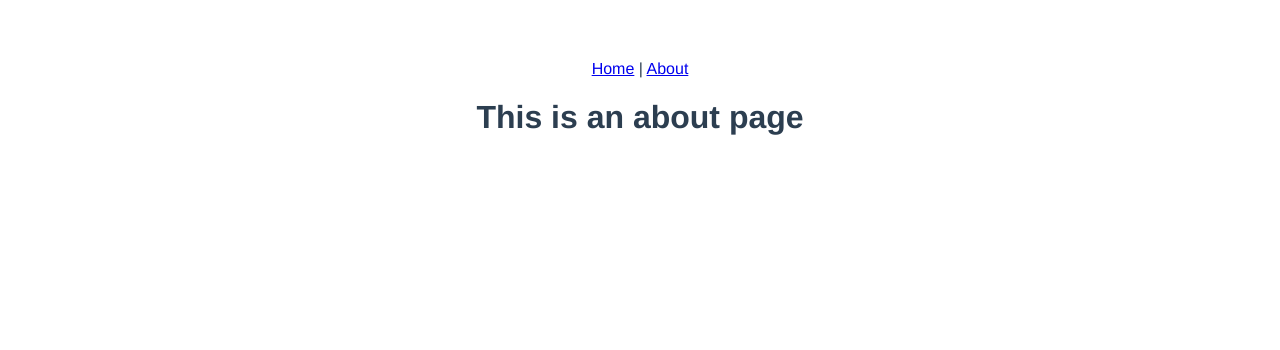
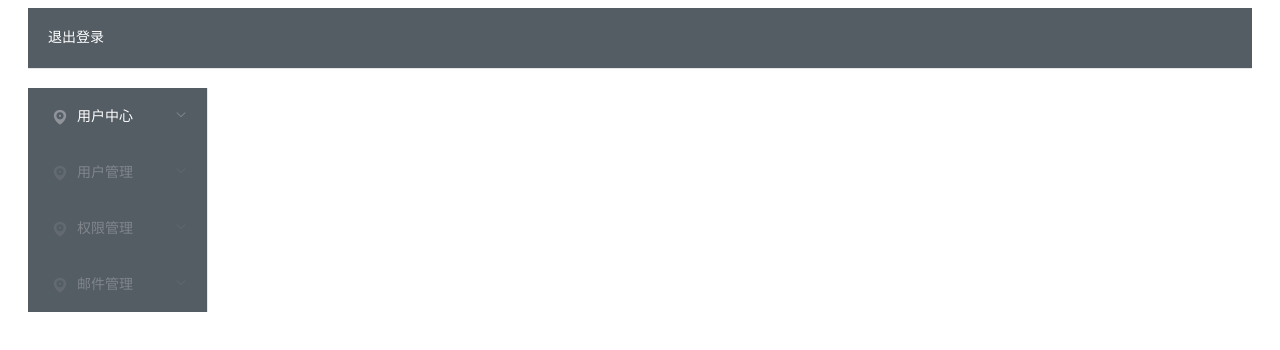
Before and after one commit to originaldreams/poker_admin_front, a Vue app: page /userCenter/information#/about in a window 1280 px wide. Shown: the top 350 px of the page. Built offline with nearby package versions, Linux system fonts and the light colour scheme.

Commit message:
add userCenter router

```diff
--- a/src/App.vue
+++ b/src/App.vue
@@ -1,20 +1,117 @@
 <template>
   <div id="app">
-    <div id="nav">
-      <router-link to="/">Home</router-link> |
-      <router-link to="/about">About</router-link>
-    </div>
-    <router-view/>
+    <el-container>
+      <el-header>
+
+        <el-menu
+          class="el-menu-demo"
+          mode="horizontal"
+          background-color="#545c64"
+          text-color="#fff"
+          active-text-color="#ffd04b">
+
+          <el-menu-item index="2">退出登录</el-menu-item>
+        </el-menu>
+
+
+      </el-header>
+      <el-container id="leftContainer">
+        <el-aside width="180px">
+
+            <el-menu
+              default-active="2"
+              class="el-menu-vertical-demo"
+
+              background-color="#545c64"
+              text-color="#fff"
+              active-text-color="#ffd04b">
+
+              <el-submenu index="1">
+                <template slot="title">
+                  <i class="el-icon-location"></i>
+                  <span>用户中心</span>
+                </template>
+                <el-menu-item-group>
+                  <template slot="title"></template>
+                  <el-menu-item index="1-1">用户信息</el-menu-item>
+                  <el-menu-item index="1-2">重置密码</el-menu-item>
+                </el-menu-item-group>
+
+              </el-submenu>
+
+              <el-submenu index="1" disabled>
+                <template slot="title">
+                  <i class="el-icon-location"></i>
+                  <span>用户管理</span>
+                </template>
+                <el-menu-item-group>
+                  <template slot="title"></template>
+                  <el-menu-item index="1-1">查询用户</el-menu-item>
+                  <el-menu-item index="1-2">查询用户登录记录</el-menu-item>
+                </el-menu-item-group>
+              </el-submenu>
+
+              <el-submenu index="1" disabled>
+                <template slot="title">
+                  <i class="el-icon-location"></i>
+                  <span>权限管理</span>
+                </template>
+                <el-menu-item-group>
+                  <template slot="title"></template>
+                  <el-menu-item index="1-1">查询角色</el-menu-item>
+                  <el-menu-item index="1-2">查询权限</el-menu-item>
+                </el-menu-item-group>
+              </el-submenu>
+
+              <el-submenu index="1" disabled>
+                <template slot="title">
+                  <i class="el-icon-location"></i>
+                  <span>邮件管理</span>
+                </template>
+                <el-menu-item-group>
+                  <template slot="title"></template>
+                  <el-menu-item index="1-1">邮件发送记录</el-menu-item>
+                  <!-- <el-menu-item index="1-2">重置密码</el-menu-item> -->
+                </el-menu-item-group>
+
+              </el-submenu>
+
+            </el-menu>
+
+          <!-- <div id="nav">
+            <ul>
+              <li><router-link to="/task">任务</router-link></li>
+              <li><router-link to="/taskResult">任务结果</router-link></li>
+              <li><router-link to="/taskConfig">任务配置</router-link></li>
+            </ul>
+
+          </div> -->
+
+        </el-aside>
+        <el-main>
+          <div id="main">
+            <router-view/>
+          </div>
+        </el-main>
+      </el-container>
+    </el-container>
+
+
+
+
   </div>
 </template>
+<style scoped>
 
-<style>
+#leftContainer {
+  margin: 20px;
+}
 #app {
-  font-family: 'Avenir', Helvetica, Arial, sans-serif;
+  /* font-family: 'Avenir', Helvetica, Arial, sans-serif;
   -webkit-font-smoothing: antialiased;
   -moz-osx-font-smoothing: grayscale;
   text-align: center;
   color: #2c3e50;
-  margin-top: 60px;
+  margin-top: 60px; */
 }
 </style>
--- a/src/router.js
+++ b/src/router.js
@@ -1,21 +1,40 @@
 import Vue from 'vue'
 import Router from 'vue-router'
-import Home from './views/Home.vue'
-import About from './views/About.vue'
+// import Home from './views/Home.vue'
+// import About from './views/About.vue'
+import UserInformation from './views/userCenter/UserInformation.vue'
+import { ResetPassword } from "./views/userCenter/ResetPassword.vue";
 
 Vue.use(Router)
 
 export default new Router({
+  mode: 'history',
   routes: [
     {
       path: '/',
-      name: 'home',
-      component: Home
+      redirect: '/userCenter'
     },
     {
-      path: '/about',
-      name: 'about',
-      component: About
-    }
+      path: '/userCenter',
+      redirect: '/userCenter/information',
+      children: [
+        {
+          path: 'information',
+          name: 'userInformation',
+          component: UserInformation
+        },
+        {
+          path: 'resetPassword',
+          name: 'resetPassword',
+          component: ResetPassword
+        },
+
+      ]
+    },
+    // {
+    //   path: '/about',
+    //   name: 'about',
+    //   component: About
+    // }
   ]
 })
--- /dev/null
+++ b/src/views/userCenter/ResetPassword.vue
@@ -0,0 +1,9 @@
+<!-- -->
+<template>
+  <div>
+  </div>
+</template>
+
+<style>
+
+</style>
--- /dev/null
+++ b/src/views/userCenter/UserInformation.vue
@@ -0,0 +1,9 @@
+<!-- -->
+<template>
+  <div>
+  </div>
+</template>
+
+<style>
+
+</style>
--- a/vue.config.js
+++ b/vue.config.js
@@ -8,7 +8,10 @@ module.exports = {
         '/api': {
           target: '127.0.0.1:8080',
           ws: true,
-          changeOrigin: true
+          changeOrigin: true,
+          pathRewite: {
+            '^/api': ''
+          }
         },
       }
     }
```
Also changed, not shown: src/components/userCenter/ResetPasswordForm.vue (added, +9 -0 lines), src/components/userCenter/UserInformationForm.vue (added, +10 -0 lines).
